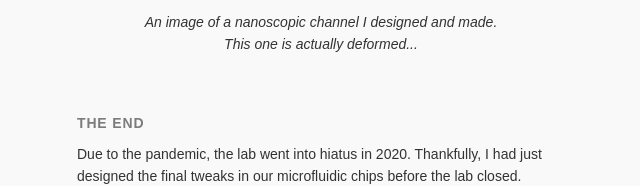
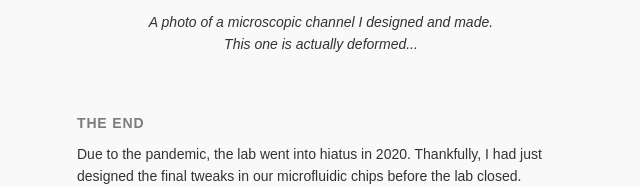
Before and after one commit to sk-srinikumar/site, a Gatsby site: page /lab in a window 1280 px wide. Shown: the part 8165-8351 px from the top of the page, 319-959 px from the left. Built offline with nearby package versions, Linux system fonts and the light colour scheme; Gatsby itself is replaced by a stand-in of ours; a web font is replaced by a local one.

Commit message:
Update lab.mdx

```diff
--- a/src/pages/lab.mdx
+++ b/src/pages/lab.mdx
@@ -107,7 +107,7 @@ could finally fix their equipment and save their microbes because of my show & t
 Since I was delivering good results, my budget & scope increased with every project.
 
 <img height="488px" loading="lazy" src={channel} alt="A nanoscopic channel" class="center"/>
-<div class="caption">An image of a nanoscopic channel I designed and made.  <br  />This one is actually deformed...</div>
+<div class="caption">A photo of a microscopic channel I designed and made.  <br  />This one is actually deformed...</div>
 
 ## THE END
 Due to the pandemic, the lab went into hiatus in 2020. Thankfully, I had just designed the final tweaks in our microfluidic chips before the lab
```
